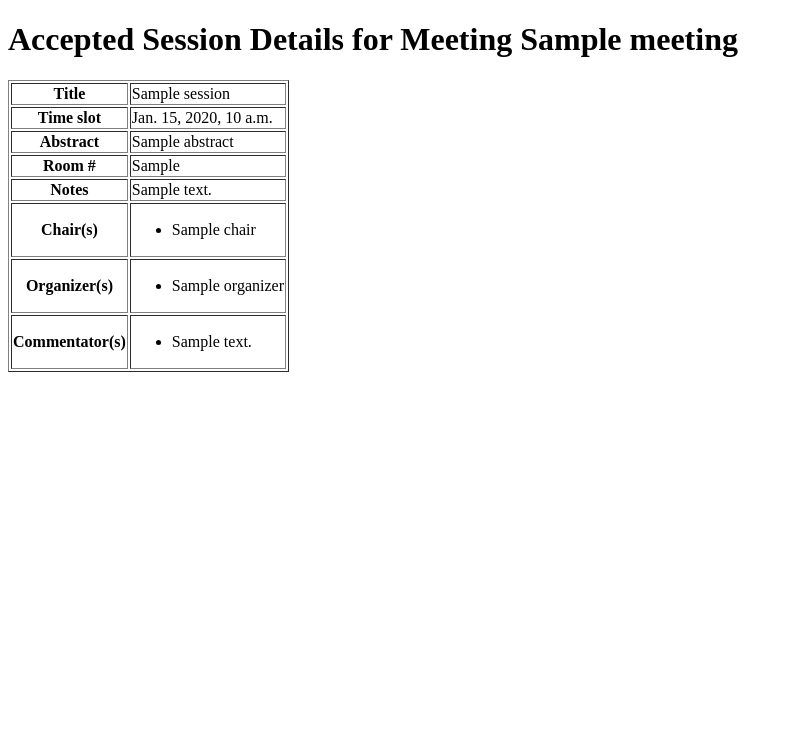
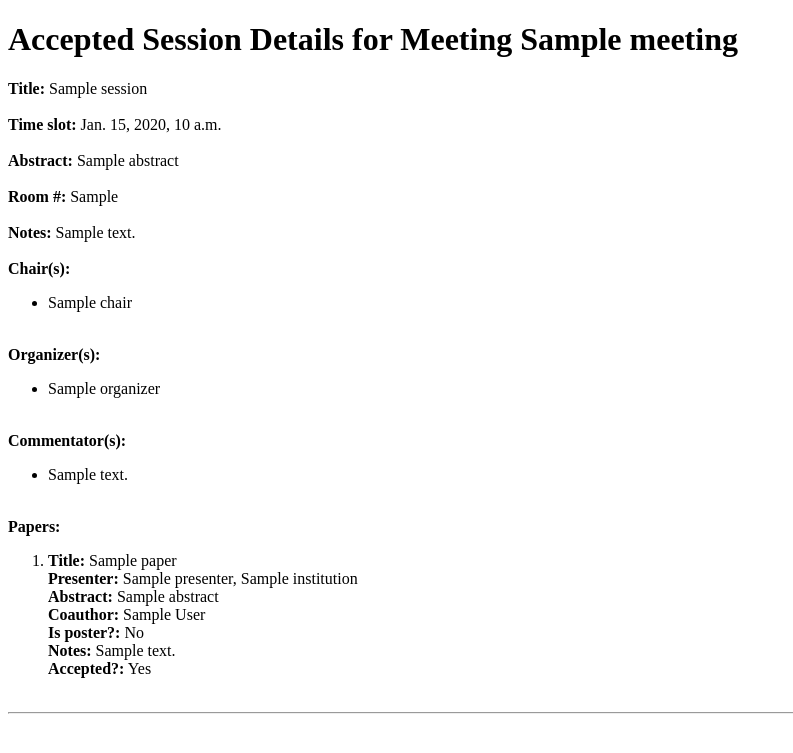
Before and after one commit to MasonM/django-conference, a Django app: template django_conference/templates/django_conference/sessions.html in a window 1280 px wide. Shown: the top 753 px of the page, without its empty margins (0-793 px from the left). Run offline with Django 3.2, Linux system fonts and the light colour scheme; the template is opened without the code that fills it: most values are stand-ins (such as "Sample title", 1, 10 or a date in 2020); parts of the project's set-up code (start-up, migrations or seed data) failed here and were passed over.

Commit message:
Changing format of accepted session list

```diff
--- a/django_conference/templates/django_conference/sessions.html
+++ b/django_conference/templates/django_conference/sessions.html
@@ -1,73 +1,85 @@
 <!DOCTYPE html PUBLIC "-//W3C//DTD XHTML 1.0 Strict//EN"
    "http://www.w3.org/TR/xhtml1/DTD/xhtml1-strict.dtd">
-<html>
+<html xmlns="http://www.w3.org/1999/xhtml" xml:lang="en" lang="en">
 <head>
   <title>Accepted Session Details</title>
 </head>
 <body>
   <h1>Accepted Session Details for Meeting {{meeting}}</h1>
+  <div>
   {% for session in meeting.sessions.all %}
   {% if session.accepted %}
-  <table border="1">
-    <tr>
-      <th>Title</th>
-      <td>{{session}}</td>
-    </tr>
-    <tr>
-      <th>Time slot</th>
-      <td>{{session.get_time_slot_string}}</td>
-    </tr>
+  <b>Title:</b> {{session}}<br/><br/>
+  <b>Time slot:</b> {{session.get_time_slot_string}} <br/><br/>
   {% if session.abstract %}
-    <tr>
-      <th>Abstract</th>
-      <td>{{session.abstract|linebreaksbr}}</td>
-    </tr>
+  <b>Abstract:</b> {{session.abstract|linebreaksbr}}<br/><br/>
   {% endif %}
   {% if session.room_no %}
-    <tr>
-      <th>Room #</th>
-      <td>{{session.room_no}}</td>
-    </tr>
+  <b>Room #:</b> {{session.room_no}}<br/><br/>
   {% endif %}
   {% ifnotequal session.notes|cut:" "|length 0 %}
-    <tr>
-      <th>Notes</th>
-      <td>{{session.notes}}</td>
-    </tr>
+  <b>Notes:</b> {{session.notes}}<br/><br/>
   {% endifnotequal %}
   {% if session.chairs.all %}
-    <tr>
-      <th>Chair(s)</th>
-      <td>
+  <b>Chair(s):</b><br/>
     <ul>
-          {% for chair in session.chairs.all %}<li>{{chair}}</li>{% endfor %}
+    {% for chair in session.chairs.all %}
+      <li>{{chair}}</li>
+    {% endfor %}
     </ul>
-      </td>
-    </tr>
+  <br/>
   {% endif %}
   {% if session.organizers.all %}
-    <tr>
-      <th>Organizer(s)</th>
-      <td>
+  <b>Organizer(s):</b><br/>
     <ul>
-          {% for organizer in session.organizers.all %}<li>{{organizer}}</li>{% endfor %}
+    {% for organizer in session.organizers.all %}
+      <li>{{organizer}}</li>
+    {% endfor %}
     </ul>
-      </td>
-    </tr>
+  <br/>
   {% endif %}
   {% if session.commentators.all %}
-    <tr>
-      <th>Commentator(s)</th>
-      <td>
+  <b>Commentator(s):</b><br/>
     <ul>
-          {% for commentator in session.commentators.all %}<li>{{commentator}}</li>{% endfor %}
+    {% for commentator in session.commentators.all %}
+      <li>{{commentator}}</li>
+    {% endfor %}
     </ul>
-      </td>
-    </tr>
-    {% endif %}
-  </table>
   <br/>
   {% endif %}
+  <b>Papers:</b><br/>
+  <ol>
+  {% for paper in session.papers.all %}
+    <li>
+      <b>Title:</b> {{paper}}<br/>
+      <b>Presenter:</b> {{paper.presenter}}, {{paper.presenter.institution}}<br/>
+      <b>Abstract:</b> {{paper.abstract|linebreaksbr}}<br/>
+      {% if paper.coauthor %}
+      <b>Coauthor:</b> {{paper.coauthor}}<br/>
+      {% endif %}
+      <b>Is poster?:</b> {{paper.is_poster|yesno:"Yes,No"}}<br/>
+      {% if paper.av_info %}
+      <b>Audiovisual Requirements:</b> {{paper.get_av_info_display}}<br/>
+      {% endif %}
+      {% if paper.notes %}
+      <b>Notes:</b> {{paper.notes}}<br/>
+      {% endif %}
+      <b>Accepted?:</b> {{paper.accepted|yesno:"Yes,No"}}<br/>
+      {% if paper.previous_meetings.all %}
+      <b>Previous Meetings:</b><br/>
+      <ul>
+        {% for prev_meeting in paper.previous_meetings.all %}
+        <li>{{prev_meeting}}</li>
         {% endfor %}
+      </ul>
+      {% endif %}
+      <br/>
+    </li>
+  {% endfor %}
+  </ol>
+  {% endif %}
+  <hr/>
+  {% endfor %}
+  </div>
 </body>
 </html>
```
Lines whose indentation alone changed are shown as unchanged.
